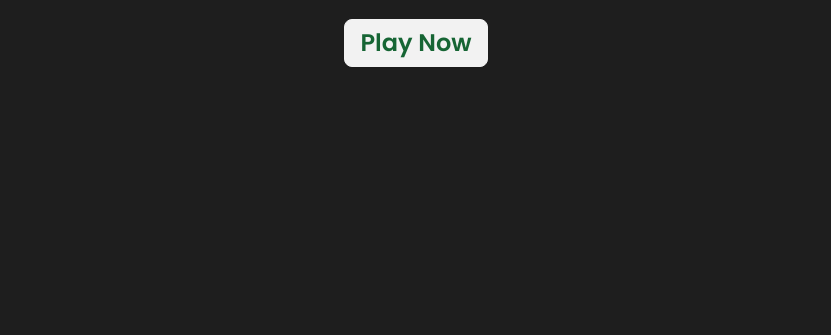
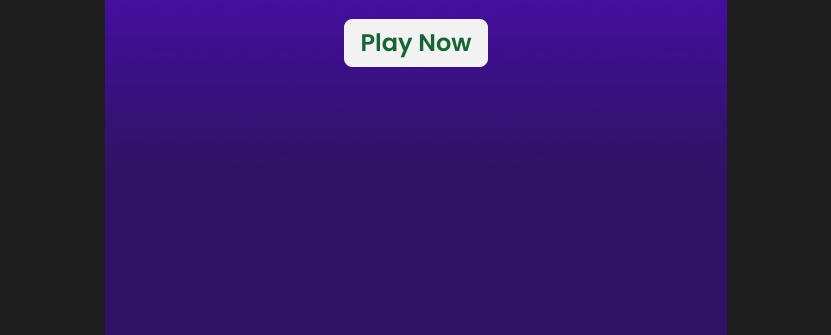
Before and after one commit to HeroProgrammer9/typing-speed-tester, a plain HTML site: page index.html in a window 1280 px wide. Shown: the part 465-800 px from the top of the page, without its empty margins (224-1055 px from the left). Drawn offline with nearby package versions, Linux system fonts and the light colour scheme; the site is published under a folder, as on GitHub Pages, so addresses that start at the root find nothing.

Commit message:
background image hosting problem solved

```diff
--- a/index.html
+++ b/index.html
@@ -30,7 +30,7 @@
 
 <body class="bg-[#1E1E1E]">
     <main>
-        <section class="bg-[url('/images/background.png')] bg-center bg-no-repeat min-h-screen]">
+        <section class="bg-[url('images/background.png')] bg-center bg-no-repeat min-h-screen]">
             <!-- Starting Interface -->
             <div class="flex flex-col items-center justify-center min-h-screen gap-y-10" id="startInterface">
                 <h1 class="text-white font-Anton font-normal text-4xl md:text-7xl lg:text-8xl">Typing Speed Tester</h1>
```
